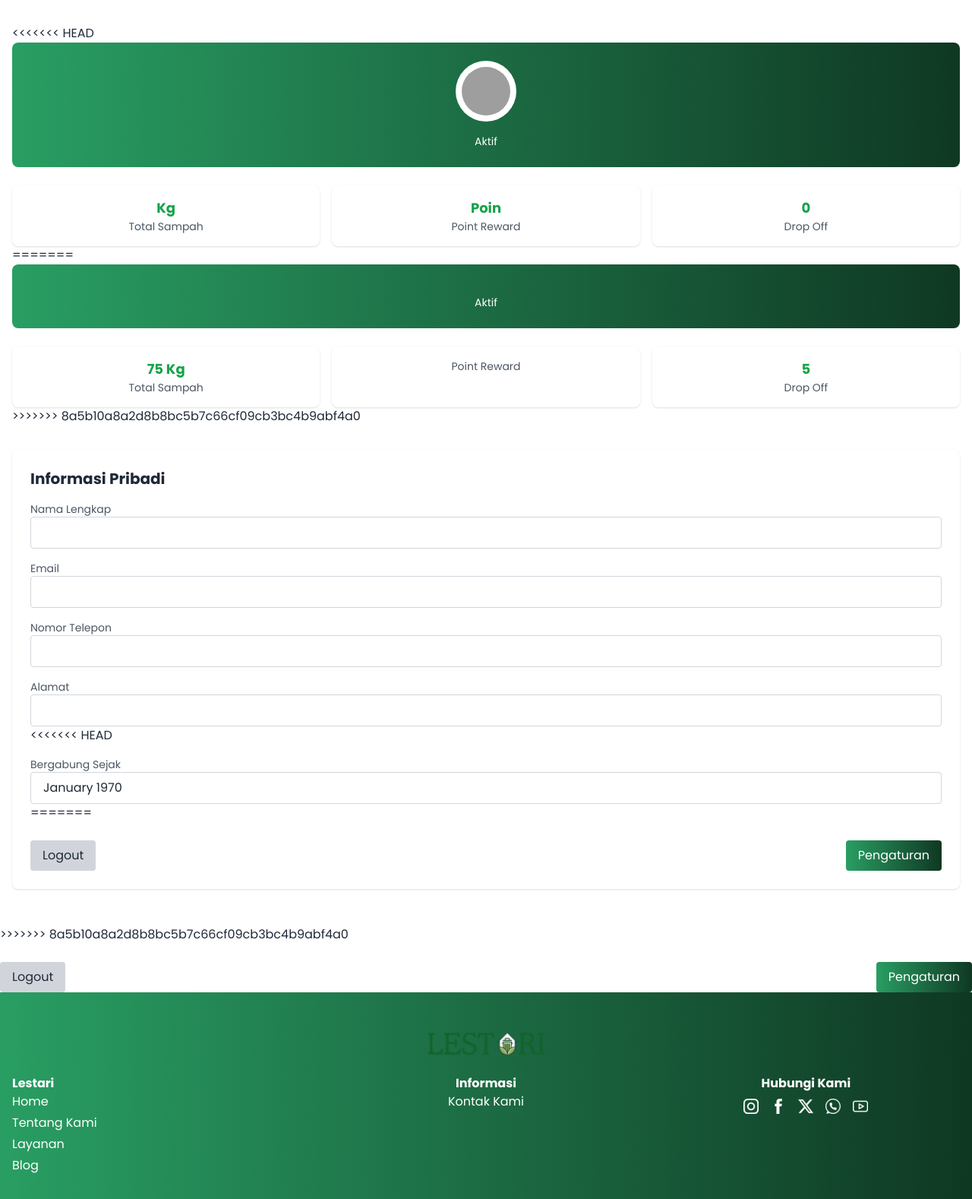
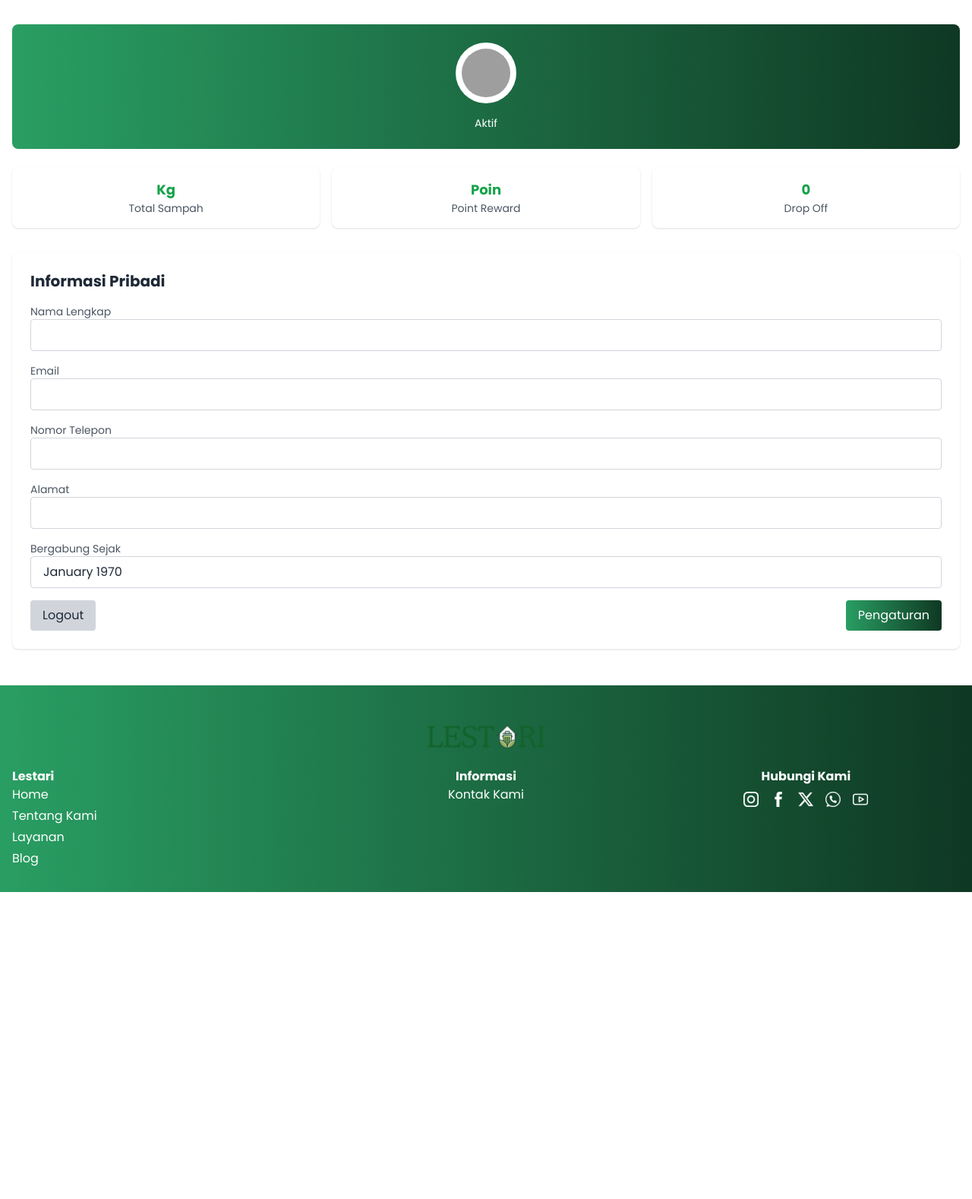
Before and after one commit to sceptzrion/Lestari, a PHP site: page /user/profile.php in a window 1280 px wide. Shown: the part 80-1658 px from the top of the page at 76% size. After the commit the page ends 1254 px from the top, so only its background shows below. Run offline with PHP 8.4, Linux system fonts and the light colour scheme; the visitor is signed in with stand-in values (Sample User, id 1); data that the repository does not hold is empty; some libraries are stand-ins or nearby versions; grey boxes are pictures that could not be loaded.

Commit message:
update user.

```diff
--- a/user/profile.php
+++ b/user/profile.php
@@ -244,7 +244,6 @@
   <!-- NAVBAR END -->
   <!-- Profile Section -->
   <main class="container mx-auto mt-8 px-4">
-<<<<<<< HEAD
         <div class="bg-gradient-to-r from-green to-dark-green text-white rounded-lg p-6 text-center">
             <div class="flex justify-center">
                 <img src="https://img.daisyui.com/images/stock/photo-1534528741775-53994a69daeb.webp" alt="User" class="h-20 w-20 rounded-full bg-white p-2">
@@ -268,28 +267,6 @@
                 <p class="text-sm text-gray-600">Drop Off</p>
             </div>
         </div>
-=======
-    <div class="bg-gradient-to-r from-green to-dark-green text-white rounded-lg p-6 text-center">
-      <h2 class="text-2xl font-bold mt-4"><?php echo htmlspecialchars($user['user_name']); ?></h2>
-      <p class="text-sm">Aktif</p>
-    </div>
-
-    <!-- Stats -->
-    <div class="mt-6 grid grid-cols-3 gap-4">
-      <div class="bg-white rounded-lg shadow p-4 text-center">
-        <p class="text-lg font-bold text-green-600">75 Kg</p>
-        <p class="text-sm text-gray-600">Total Sampah</p>
-      </div>
-      <div class="bg-white rounded-lg shadow p-4 text-center">
-        <p class="text-lg font-bold text-green-600"><?php echo htmlspecialchars($user['user_total_points']); ?></p>
-        <p class="text-sm text-gray-600">Point Reward</p>
-      </div>
-      <div class="bg-white rounded-lg shadow p-4 text-center">
-        <p class="text-lg font-bold text-green-600">5</p>
-        <p class="text-sm text-gray-600">Drop Off</p>
-      </div>
-    </div>
->>>>>>> 8a5b10a8a2d8b8bc5b7c66cf09cb3bc4b9abf4a0
 
         <!-- Personal Information -->
         <div class="mt-8 bg-white rounded-lg shadow p-6 mb-12">
@@ -311,24 +288,10 @@
           <label class="block text-gray-600 text-sm">Alamat</label>
           <input type="text" value="<?php echo htmlspecialchars($user['user_address']); ?>" class="w-full border border-gray-300 rounded px-4 py-2" readonly>
         </div>
-<<<<<<< HEAD
         <div>
                     <label class="block text-gray-600 text-sm">Bergabung Sejak</label>
                     <input type="text" value="<?= date("F Y", strtotime($user['created_at'])); ?>" class="w-full border border-gray-300 rounded px-4 py-2" readonly>
   </div>
-=======
-        <!-- <div>
-          <label class="block text-gray-600 text-sm">Bergabung Sejak</label>
-          <input type="text" value="<?php echo htmlspecialchars($user['created_at']); ?>" class="w-full border border-gray-300 rounded px-4 py-2" readonly>
-        </div> -->
-      </div>
-      <div class="flex justify-between mt-6">
-        <button class="bg-gray-300 text-gray-800 px-4 py-2 rounded">Logout</button>
-        <button class="bg-gradient-to-r from-green to-dark-green text-white px-4 py-2 rounded">Pengaturan</button>
-      </div>
-    </div>
-  </main>
->>>>>>> 8a5b10a8a2d8b8bc5b7c66cf09cb3bc4b9abf4a0
 
             <div class="flex justify-between mt-6">
                 <button class="bg-gray-300 text-gray-800 px-4 py-2 rounded">Logout</button>
```
